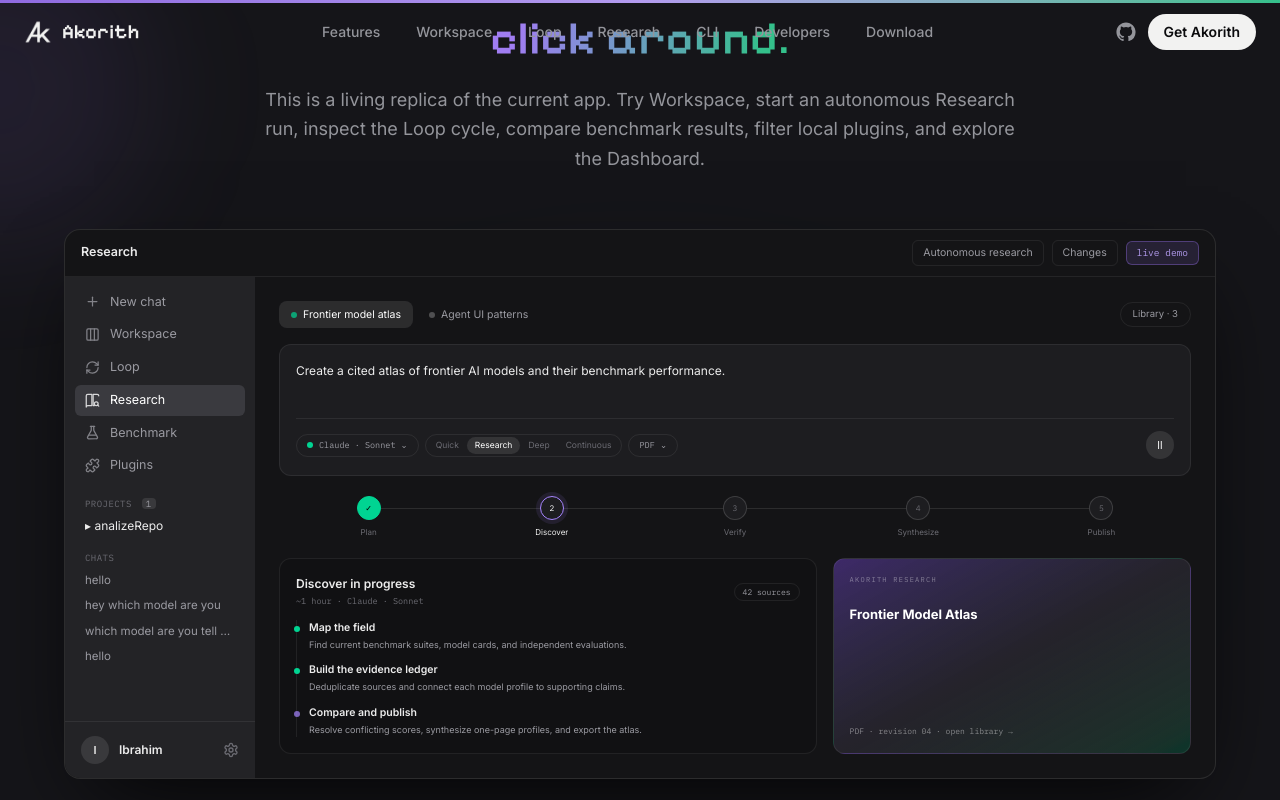
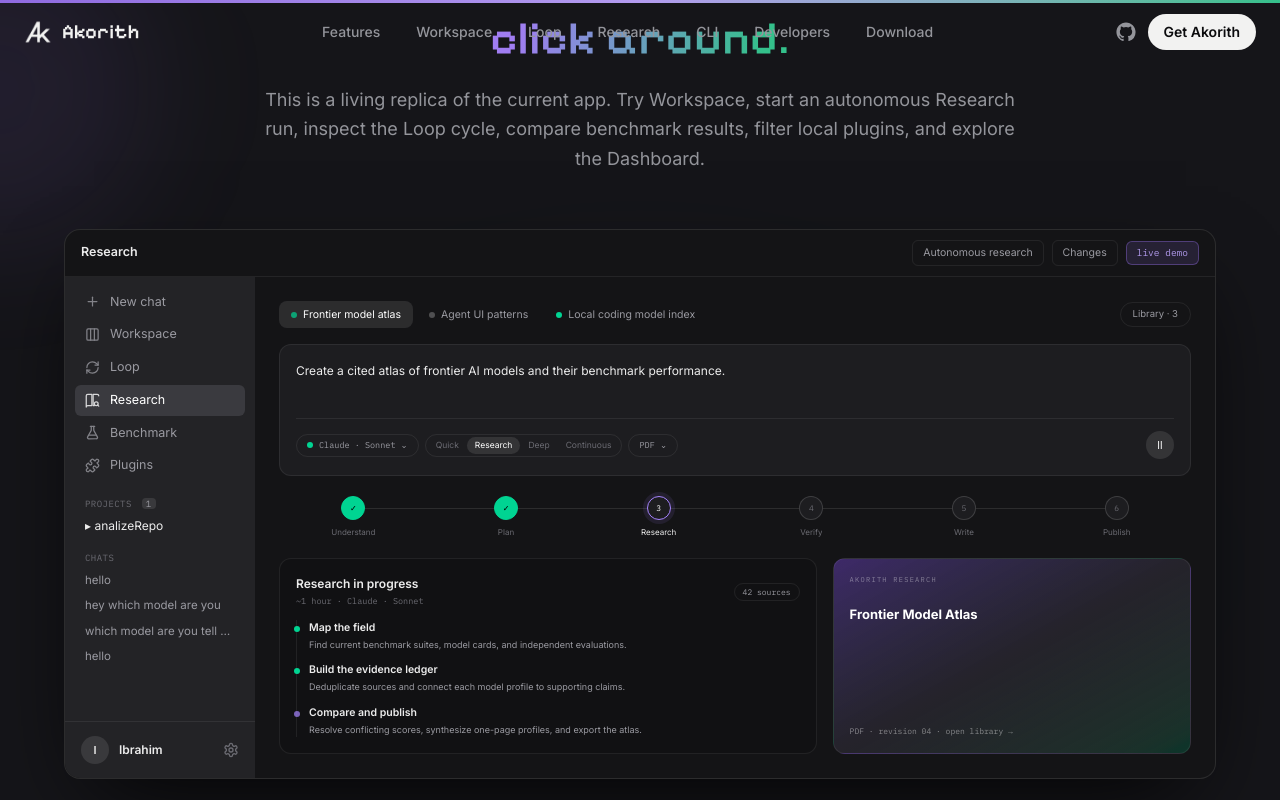
Before and after one commit to saitakarcesme/AkorithWeb, a React (Vite) app: page / in a window 1280 px wide. Both pictures are taken after a click on the button "Research". Shown: the part 2376-3176 px from the top of the page. Built offline with nearby package versions, Linux system fonts and the light colour scheme.

Commit message:
fix: mirror the complete Research lifecycle

```diff
--- a/src/components/demo/AppDemo.jsx
+++ b/src/components/demo/AppDemo.jsx
@@ -801,7 +801,7 @@
 
 /* ================= RESEARCH ================= */
 
-const RESEARCH_PHASES = ['Plan', 'Discover', 'Verify', 'Synthesize', 'Publish']
+const RESEARCH_PHASES = ['Understand', 'Plan', 'Research', 'Verify', 'Write', 'Publish']
 const RESEARCH_DEPTHS = [
   ['Quick', '~10 min'],
   ['Research', '~1 hour'],
@@ -818,7 +818,7 @@
     depth: 1,
     model: 0,
     format: 'PDF',
-    phase: 1,
+    phase: 2,
     running: true,
     sources: 42,
     revision: 4,
@@ -837,7 +837,7 @@
     depth: 2,
     model: 1,
     format: 'DOCX',
-    phase: 3,
+    phase: 4,
     running: false,
     sources: 29,
     revision: 2,
@@ -847,6 +847,25 @@
       ['Collect interface evidence', 'Review agent products, research papers, and interaction guidelines.'],
       ['Compare durable patterns', 'Group progress, intervention, provenance, and recovery patterns by user need.'],
       ['Write the field guide', 'Turn verified examples into practical design recommendations and annotated patterns.'],
+    ],
+  },
+  {
+    id: 'local-coding-model-index',
+    title: 'Local coding model index',
+    topic: 'Compare current local coding models, their hardware needs, and verified benchmark results.',
+    depth: 1,
+    model: 2,
+    format: 'XLSX',
+    phase: 5,
+    running: false,
+    sources: 43,
+    revision: 3,
+    reportTitle: 'Local Coding Model Index',
+    cover: 'from-emerald-500/45 via-[#202a27] to-sky-500/15',
+    plan: [
+      ['Define the comparison set', 'Identify maintained local coding models and record their published hardware requirements.'],
+      ['Verify benchmark evidence', 'Reconcile model cards, benchmark harnesses, and independent result tables.'],
+      ['Publish the workbook', 'Organize profiles, claims, sources, and comparison metrics into fitted worksheets.'],
     ],
   },
 ]
@@ -914,6 +933,31 @@
     setSurface('run')
   }
 
+  const newResearch = () => {
+    const nextIndex = jobs.length + 1
+    setJobs((current) => [...current, {
+      id: `new-research-${nextIndex}`,
+      title: 'New research',
+      topic: '',
+      depth: 0,
+      model: 0,
+      format: 'PDF',
+      phase: 0,
+      running: false,
+      sources: 0,
+      revision: 0,
+      reportTitle: 'Untitled Research',
+      cover: 'from-violet-500/30 via-[#25232b] to-emerald-500/15',
+      plan: [
+        ['Understand the outcome', 'Turn the request into a concrete definition of done and evidence boundary.'],
+        ['Plan the investigation', 'Choose the first search passes, source types, and verification criteria.'],
+        ['Publish the deliverable', 'Write, validate, and retain the selected output in the Research library.'],
+      ],
+    }])
+    setActiveTab(jobs.length)
+    setSurface('run')
+  }
+
   if (surface === 'library') {
     return (
       <div>
@@ -922,9 +966,9 @@
             <button role="tab" aria-selected="false" onClick={() => setSurface('run')} className={`rounded-full px-3 py-1 text-[10px] ${T.dim}`}>Research</button>
             <button role="tab" aria-selected="true" className="rounded-full bg-white px-3 py-1 text-[10px] font-semibold text-black">Library</button>
           </div>
-          <button onClick={start} className="rounded-full bg-white px-3 py-1 text-[10px] font-semibold text-black">＋ New research</button>
+          <button onClick={newResearch} className="rounded-full bg-white px-3 py-1 text-[10px] font-semibold text-black">＋ New research</button>
         </div>
-        <ResearchLibraryDemo onOpen={(index) => { setActiveTab(index % jobs.length); setSurface('run') }} />
+        <ResearchLibraryDemo onOpen={(index) => { setActiveTab(index); setSurface('run') }} />
       </div>
     )
   }
@@ -967,7 +1011,7 @@
         </div>
       </div>
 
-      <div className="relative mt-5 grid grid-cols-5 gap-1 before:absolute before:left-[10%] before:right-[10%] before:top-3 before:h-px before:bg-white/10">
+      <div className="relative mt-5 grid grid-cols-6 gap-1 before:absolute before:left-[8%] before:right-[8%] before:top-3 before:h-px before:bg-white/10">
         {RESEARCH_PHASES.map((name, index) => (
           <button key={name} aria-current={index === activeJob.phase ? 'step' : undefined} onClick={() => updateActiveJob({ phase: index })} className="relative z-10 flex min-w-0 flex-col items-center gap-1.5">
             <span className={`flex h-6 w-6 items-center justify-center rounded-full border font-mono text-[8px] ${index < activeJob.phase ? 'border-emerald-400 bg-emerald-400 text-black' : index === activeJob.phase ? 'border-violet-400 bg-[#1d1d20] text-white ring-4 ring-violet-400/10' : 'border-white/15 bg-[#1d1d20] text-[#6b6b72]'}`}>
--- a/src/pages/Research.jsx
+++ b/src/pages/Research.jsx
@@ -19,11 +19,12 @@
 ]
 
 const FLOW = [
-  ['01', 'Plan', 'Translate the request, depth, model, and output format into a durable research plan.'],
-  ['02', 'Discover', 'Search broadly, follow useful references, and deduplicate repeated material.'],
-  ['03', 'Verify', 'Cross-check claims against the source ledger and surface uncertainty instead of hiding it.'],
-  ['04', 'Synthesize', 'Turn the evidence into a readable report with citations, sections, and a designed cover.'],
-  ['05', 'Publish', 'Export PDF, DOCX, Markdown, or XLSX and keep every revision in the Research library.'],
+  ['01', 'Understand', 'Turn the request, depth, model, and output format into a concrete definition of done.'],
+  ['02', 'Plan', 'Create durable search passes, source targets, and verification criteria before collection starts.'],
+  ['03', 'Research', 'Search broadly, follow useful references, and deduplicate repeated evidence.'],
+  ['04', 'Verify', 'Cross-check claims against the source ledger and surface uncertainty instead of hiding it.'],
+  ['05', 'Write', 'Turn verified evidence into a readable report with citations, sections, and a designed cover.'],
+  ['06', 'Publish', 'Export PDF, DOCX, Markdown, or XLSX and keep every revision in the Research library.'],
 ]
 
 const OUTPUTS = [
@@ -109,7 +110,7 @@
           />
           <div className="relative mt-14">
             <div aria-hidden className="absolute left-8 right-8 top-9 hidden h-px bg-line lg:block" />
-            <Stagger className="grid gap-6 sm:grid-cols-2 lg:grid-cols-5" gap={0.1}>
+            <Stagger className="grid gap-6 sm:grid-cols-2 lg:grid-cols-6" gap={0.1}>
               {FLOW.map(([number, name, description]) => (
                 <StaggerItem key={name}>
                   <Card className="relative h-full p-6">
```
